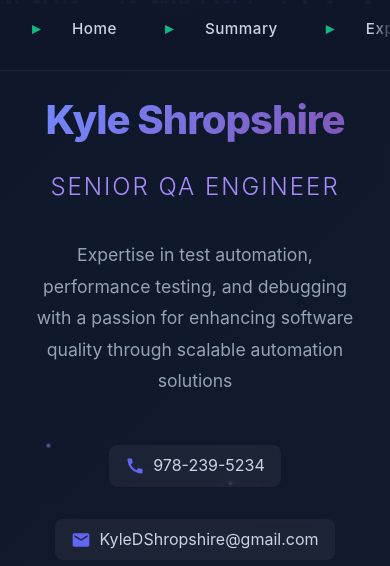
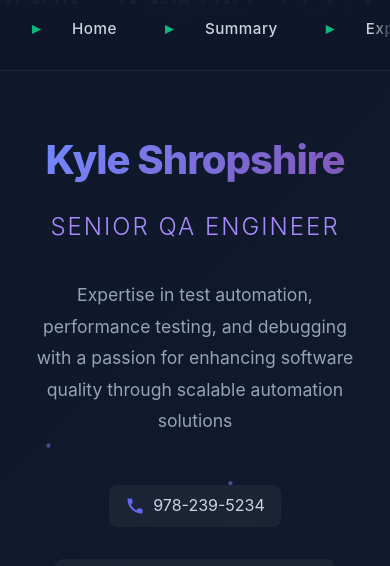
Before and after one commit to kyleshrop/resume, a plain HTML site: page index.html in a window 390 px wide. Shown: the top 566 px of the page. Drawn offline with Linux system fonts and the light colour scheme.

Commit message:
Added padding to fix mobile formatting issues.

```diff
--- a/index.html
+++ b/index.html
@@ -189,6 +189,7 @@
             justify-content: center;
             position: relative;
             padding: 2rem;
+            padding-top: 8rem; /* Add extra padding to account for nav */
         }
 
         .hero-content {
@@ -475,8 +476,13 @@
 
         /* Responsive */
         @media (max-width: 768px) {
+            .hero {
+                padding-top: 6rem; /* Ensure enough space on mobile */
+            }
+
             .hero h1 {
                 font-size: 2.5rem;
+                margin-top: 1rem; /* Add extra margin on mobile */
             }
 
             .contact-info {
```
